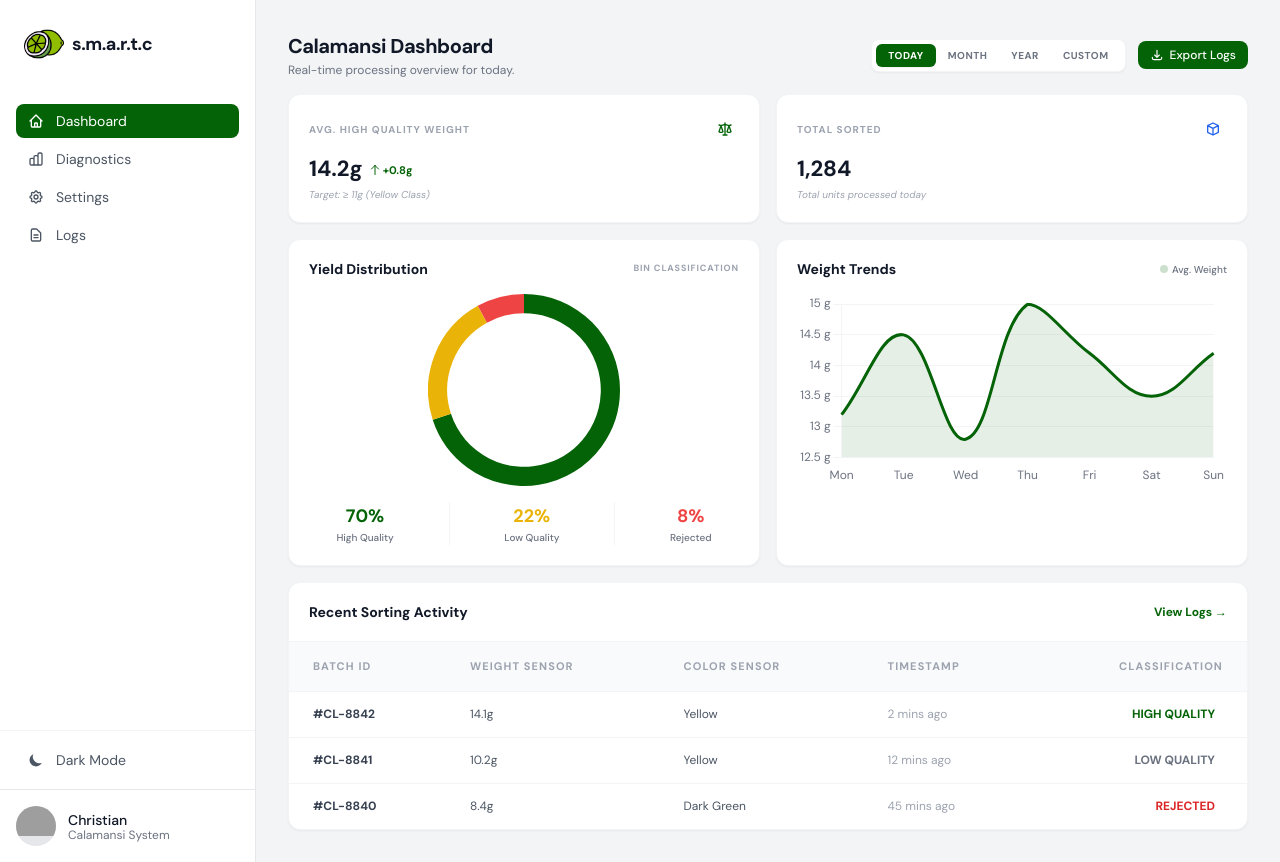
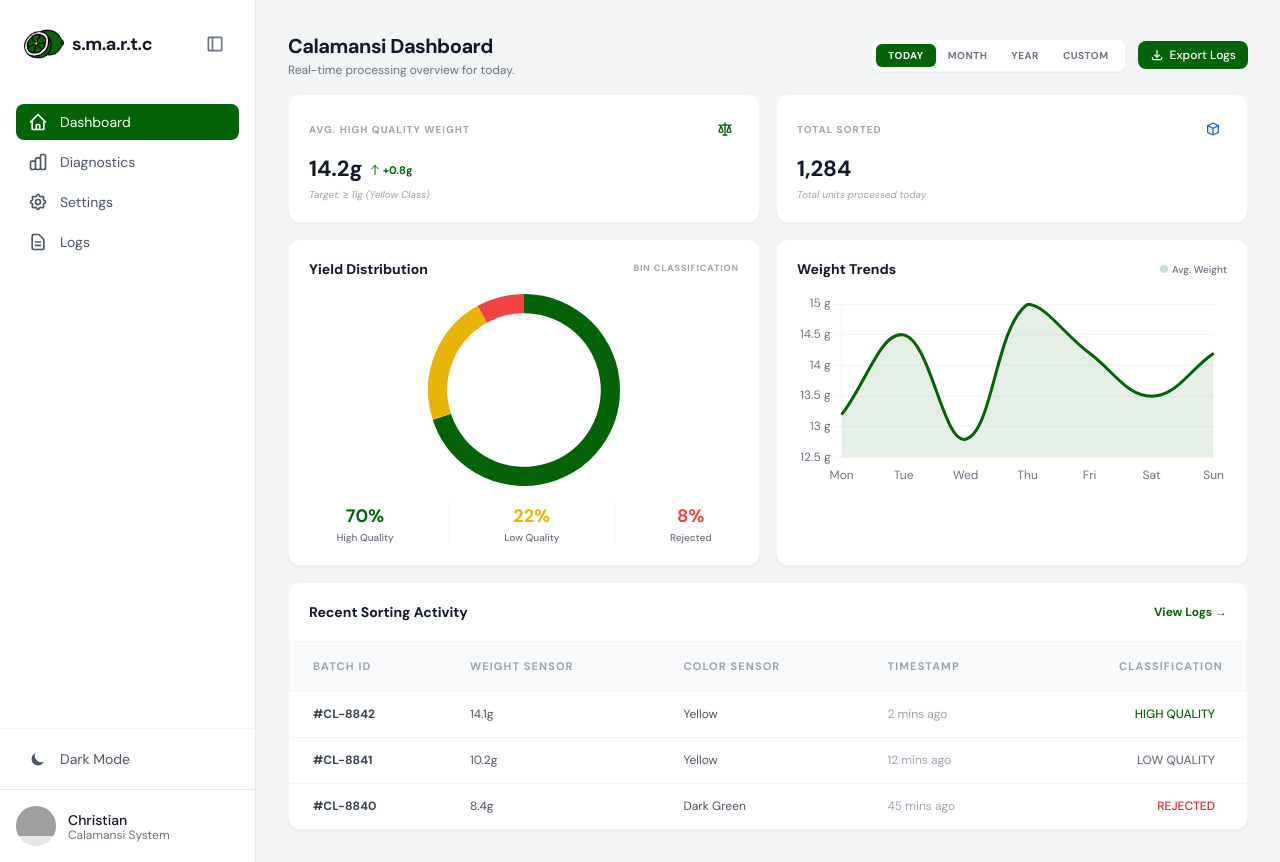
Before and after one commit to naoi-reii/smart-c-sorting, a Django app: page / in a window 1280 px wide. Run offline with Django 5.2, Linux system fonts and the light colour scheme; some libraries are stand-ins or nearby versions; grey boxes are pictures that could not be loaded.

Commit message:
logo and color and font size adjustments

```diff
--- a/app/templates/app/base.html
+++ b/app/templates/app/base.html
@@ -56,47 +56,56 @@
 <body class="bg-secondary text-gray-900 dark:bg-dark-bg dark:text-dark-text ui-base transition-colors duration-200">
     <div class="flex h-screen overflow-hidden">
         <!-- Sidebar -->
-        <aside class="w-64 bg-white dark:bg-dark-card border-r border-gray-200 dark:border-dark-border flex flex-col transition-colors duration-200">
-            <div class="p-6 flex items-center space-x-2">
-                <img src="{% static 'app/logo.png' %}" alt="SmartC Logo" class="w-10 h-10 object-contain">
-                <h1 class="text-[18px] font-bold tracking-tight dark:text-white">s.m.a.r.t.c</h1>
+        <aside id="sidebar" class="w-64 bg-white dark:bg-dark-card border-r border-gray-200 dark:border-dark-border flex flex-col transition-all duration-300 ease-in-out relative">
+            <div class="p-6 flex items-center justify-between">
+                <div class="flex items-center space-x-2 overflow-hidden">
+                    <img src="{% static 'app/logo-2.png' %}" alt="SmartC Logo" class="w-10 h-10 object-contain flex-shrink-0">
+                    <h1 class="sidebar-text text-[18px] font-bold tracking-tight dark:text-white transition-opacity duration-300">s.m.a.r.t.c</h1>
+                </div>
+                <button id="sidebar-toggle" class="p-1.5 rounded-lg hover:bg-gray-100 dark:hover:bg-gray-700 text-gray-500 transition-colors">
+                    <svg id="toggle-icon" class="w-5 h-5 transition-transform duration-300" fill="currentColor" viewBox="0 -960 960 960">
+                        <path d="M200-120q-33 0-56.5-23.5T120-200v-560q0-33 23.5-56.5T200-840h560q33 0 56.5 23.5T840-760v560q0 33-23.5 56.5T760-120H200Zm120-80v-560H200v560h120Zm80 0h360v-560H400v560Zm-80 0H200h120Z"/>
+                    </svg>
+                </button>
             </div>
 
-            <nav class="flex-1 px-4 space-y-1 mt-4">
+            <nav class="flex-1 px-4 space-y-1 mt-4 overflow-hidden">
                 <a href="{% url 'dashboard' %}" class="flex items-center space-x-3 px-3 py-2 rounded-lg {% if request.resolver_match.url_name == 'dashboard' %}bg-primary text-white{% else %}text-gray-600 dark:text-gray-400 hover:bg-gray-100 dark:hover:bg-gray-700{% endif %} transition-colors text-ui-base">
-                    <svg class="w-4 h-4" fill="none" stroke="currentColor" viewBox="0 0 24 24"><path stroke-linecap="round" stroke-linejoin="round" stroke-width="2" d="M3 12l2-2m0 0l7-7 7 7M5 10v10a1 1 0 001 1h3m10-11l2 2m-2-2v10a1 1 0 01-1 1h-3m-6 0a1 1 0 001-1v-4a1 1 0 011-1h2a1 1 0 011 1v4a1 1 0 001 1m-6 0h6"></path></svg>
-                    <span>Dashboard</span>
+                    <svg class="w-5 h-5 flex-shrink-0" fill="none" stroke="currentColor" viewBox="0 0 24 24"><path stroke-linecap="round" stroke-linejoin="round" stroke-width="2" d="M3 12l2-2m0 0l7-7 7 7M5 10v10a1 1 0 001 1h3m10-11l2 2m-2-2v10a1 1 0 01-1 1h-3m-6 0a1 1 0 001-1v-4a1 1 0 011-1h2a1 1 0 011 1v4a1 1 0 001 1m-6 0h6"></path></svg>
+                    <span class="sidebar-text transition-opacity duration-300">Dashboard</span>
                 </a>
                 <a href="#" class="flex items-center space-x-3 px-3 py-2 rounded-lg text-gray-600 dark:text-gray-400 hover:bg-gray-100 dark:hover:bg-gray-700 transition-colors text-ui-base">
-                    <svg class="w-4 h-4" fill="none" stroke="currentColor" viewBox="0 0 24 24"><path stroke-linecap="round" stroke-linejoin="round" stroke-width="2" d="M9 19v-6a2 2 0 00-2-2H5a2 2 0 00-2 2v6a2 2 0 002 2h2a2 2 0 002-2zm0 0V9a2 2 0 012-2h2a2 2 0 012 2v10m-6 0a2 2 0 002 2h2a2 2 0 002-2m0 0V5a2 2 0 012-2h2a2 2 0 012 2v14a2 2 0 01-2 2h-2a2 2 0 01-2-2z"></path></svg>
-                    <span>Diagnostics</span>
+                    <svg class="w-5 h-5 flex-shrink-0" fill="none" stroke="currentColor" viewBox="0 0 24 24"><path stroke-linecap="round" stroke-linejoin="round" stroke-width="2" d="M9 19v-6a2 2 0 00-2-2H5a2 2 0 00-2 2v6a2 2 0 002 2h2a2 2 0 002-2zm0 0V9a2 2 0 012-2h2a2 2 0 012 2v10m-6 0a2 2 0 002 2h2a2 2 0 002-2m0 0V5a2 2 0 012-2h2a2 2 0 012 2v14a2 2 0 01-2 2h-2a2 2 0 01-2-2z"></path></svg>
+                    <span class="sidebar-text transition-opacity duration-300">Diagnostics</span>
                 </a>
                 <a href="#" class="flex items-center space-x-3 px-3 py-2 rounded-lg text-gray-600 dark:text-gray-400 hover:bg-gray-100 dark:hover:bg-gray-700 transition-colors text-ui-base">
-                    <svg class="w-4 h-4" fill="none" stroke="currentColor" viewBox="0 0 24 24"><path stroke-linecap="round" stroke-linejoin="round" stroke-width="2" d="M10.325 4.317c.426-1.756 2.924-1.756 3.35 0a1.724 1.724 0 002.573 1.066c1.543-.94 3.31.826 2.37 2.37a1.724 1.724 0 001.065 2.572c1.756.426 1.756 2.924 0 3.35a1.724 1.724 0 00-1.066 2.573c.94 1.543-.826 3.31-2.37 2.37a1.724 1.724 0 00-2.572 1.065c-.426 1.756-2.924 1.756-3.35 0a1.724 1.724 0 00-2.573-1.066c-1.543.94-3.31-.826-2.37-2.37a1.724 1.724 0 00-1.065-2.572c-1.756-.426-1.756-2.924 0-3.35a1.724 1.724 0 001.066-2.573c-.94-1.543.826-3.31 2.37-2.37.996.608 2.296.07 2.572-1.065z"></path><path stroke-linecap="round" stroke-linejoin="round" stroke-width="2" d="M15 12a3 3 0 11-6 0 3 3 0 016 0z"></path></svg>
-                    <span>Settings</span>
+                    <svg class="w-5 h-5 flex-shrink-0" fill="none" stroke="currentColor" viewBox="0 0 24 24"><path stroke-linecap="round" stroke-linejoin="round" stroke-width="2" d="M10.325 4.317c.426-1.756 2.924-1.756 3.35 0a1.724 1.724 0 002.573 1.066c1.543-.94 3.31.826 2.37 2.37a1.724 1.724 0 001.065 2.572c1.756.426 1.756 2.924 0 3.35a1.724 1.724 0 00-1.066 2.573c.94 1.543-.826 3.31-2.37 2.37a1.724 1.724 0 00-2.572 1.065c-.426 1.756-2.924 1.756-3.35 0a1.724 1.724 0 00-2.573-1.066c-1.543.94-3.31-.826-2.37-2.37a1.724 1.724 0 00-1.065-2.572c-1.756-.426-1.756-2.924 0-3.35a1.724 1.724 0 001.066-2.573c-.94-1.543.826-3.31 2.37-2.37.996.608 2.296.07 2.572-1.065z"></path><path stroke-linecap="round" stroke-linejoin="round" stroke-width="2" d="M15 12a3 3 0 11-6 0 3 3 0 016 0z"></path></svg>
+                    <span class="sidebar-text transition-opacity duration-300">Settings</span>
                 </a>
                 <a href="{% url 'logs' %}" class="flex items-center space-x-3 px-3 py-2 rounded-lg {% if request.resolver_match.url_name == 'logs' %}bg-primary text-white{% else %}text-gray-600 dark:text-gray-400 hover:bg-gray-100 dark:hover:bg-gray-700{% endif %} transition-colors text-ui-base">
-                    <svg class="w-4 h-4" fill="none" stroke="currentColor" viewBox="0 0 24 24"><path stroke-linecap="round" stroke-linejoin="round" stroke-width="2" d="M9 12h6m-6 4h6m2 5H7a2 2 0 01-2-2V5a2 2 0 012-2h5.586a1 1 0 01.707.293l5.414 5.414a1 1 0 01.293.707V19a2 2 0 01-2 2z"></path></svg>
-                    <span>Logs</span>
+                    <svg class="w-5 h-5 flex-shrink-0" fill="none" stroke="currentColor" viewBox="0 0 24 24"><path stroke-linecap="round" stroke-linejoin="round" stroke-width="2" d="M9 12h6m-6 4h6m2 5H7a2 2 0 01-2-2V5a2 2 0 012-2h5.586a1 1 0 01.707.293l5.414 5.414a1 1 0 01.293.707V19a2 2 0 01-2 2z"></path></svg>
+                    <span class="sidebar-text transition-opacity duration-300">Logs</span>
                 </a>
             </nav>
 
-            <div class="px-4 py-3 border-t border-gray-100 dark:border-dark-border">
+            <div class="px-4 py-3 border-t border-gray-100 dark:border-dark-border overflow-hidden">
                 <button id="theme-toggle" class="flex items-center space-x-3 w-full px-3 py-2 rounded-lg text-gray-600 dark:text-gray-400 hover:bg-gray-100 dark:hover:bg-gray-700 transition-colors text-ui-base">
-                    <svg id="theme-toggle-dark-icon" class="hidden w-4 h-4" fill="currentColor" viewBox="0 0 20 20"><path d="M17.293 13.293A8 8 0 016.707 2.707a8.001 8.001 0 1010.586 10.586z"></path></svg>
-                    <svg id="theme-toggle-light-icon" class="hidden w-4 h-4" fill="currentColor" viewBox="0 0 20 20"><path d="M10 2a1 1 0 011 1v1a1 1 0 11-2 0V3a1 1 0 011-1zm4 8a4 4 0 11-8 0 4 4 0 018 0zm-.464 4.95l.707.707a1 1 0 001.414-1.414l-.707-.707a1 1 0 00-1.414 1.414zm2.12-10.607a1 1 0 010 1.414l-.706.707a1 1 0 11-1.414-1.414l.707-.707a1 1 0 011.414 0zM17 11a1 1 0 100-2h-1a1 1 0 100 2h1zm-7 4a1 1 0 011 1v1a1 1 0 11-2 0v-1a1 1 0 011-1zM5.05 6.464A1 1 0 106.465 5.05l-.708-.707a1 1 0 00-1.414 1.414l.707.707zm1.414 8.486l-.707.707a1 1 0 01-1.414-1.414l.707-.707a1 1 0 011.414 1.414zM4 11a1 1 0 100-2H3a1 1 0 000 2h1z" fill-rule="evenodd" clip-rule="evenodd"></path></svg>
-                    <span id="theme-toggle-text">Dark Mode</span>
+                    <div class="w-5 h-5 flex items-center justify-center flex-shrink-0">
+                        <svg id="theme-toggle-dark-icon" class="hidden w-4 h-4" fill="currentColor" viewBox="0 0 20 20"><path d="M17.293 13.293A8 8 0 016.707 2.707a8.001 8.001 0 1010.586 10.586z"></path></svg>
+                        <svg id="theme-toggle-light-icon" class="hidden w-4 h-4" fill="currentColor" viewBox="0 0 20 20"><path d="M10 2a1 1 0 011 1v1a1 1 0 11-2 0V3a1 1 0 011-1zm4 8a4 4 0 11-8 0 4 4 0 018 0zm-.464 4.95l.707.707a1 1 0 001.414-1.414l-.707-.707a1 1 0 00-1.414 1.414zm2.12-10.607a1 1 0 010 1.414l-.706.707a1 1 0 11-1.414-1.414l.707-.707a1 1 0 011.414 0zM17 11a1 1 0 100-2h-1a1 1 0 100 2h1zm-7 4a1 1 0 011 1v1a1 1 0 11-2 0v-1a1 1 0 011-1zM5.05 6.464A1 1 0 106.465 5.05l-.708-.707a1 1 0 00-1.414 1.414l.707.707zm1.414 8.486l-.707.707a1 1 0 01-1.414-1.414l.707-.707a1 1 0 011.414 1.414zM4 11a1 1 0 100-2H3a1 1 0 000 2h1z" fill-rule="evenodd" clip-rule="evenodd"></path></svg>
+                    </div>
+                    <span id="theme-toggle-text" class="sidebar-text transition-opacity duration-300">Dark Mode</span>
                 </button>
             </div>
 
-            <div class="p-4 border-t border-gray-200 dark:border-dark-border">
+            <div class="p-4 border-t border-gray-200 dark:border-dark-border overflow-hidden">
                 <div class="flex items-center space-x-3">
-                    <div class="w-10 h-10 rounded-full bg-gray-200 dark:bg-gray-700 overflow-hidden">
+                    <div class="w-10 h-10 rounded-full bg-gray-200 dark:bg-gray-700 overflow-hidden flex-shrink-0">
                         <img src="https://ui-avatars.com/api/?name=Admin&background=046307&color=fff" alt="User">
                     </div>
-                    <div>
-                        <p class="text-ui-base font-medium dark:text-white">Christian</p>
-                        <p class="text-ui-tiny text-gray-500 dark:text-dark-muted">Calamansi System</p>
+                    <div class="sidebar-text transition-opacity duration-300">
+                        <p class="text-ui-base font-medium dark:text-white whitespace-nowrap">Christian</p>
+                        <p class="text-ui-tiny text-gray-500 dark:text-dark-muted whitespace-nowrap">Calamansi System</p>
                     </div>
                 </div>
             </div>
@@ -109,6 +118,36 @@
     </div>
 
     <script>
+        // Sidebar Toggle Logic
+        const sidebar = document.getElementById('sidebar');
+        const sidebarToggle = document.getElementById('sidebar-toggle');
+        const toggleIcon = document.getElementById('toggle-icon');
+        const sidebarTexts = document.querySelectorAll('.sidebar-text');
+
+        function updateSidebarState(isMinimized) {
+            if (isMinimized) {
+                sidebar.classList.remove('w-64');
+                sidebar.classList.add('w-20');
+                toggleIcon.classList.add('rotate-180');
+                sidebarTexts.forEach(el => el.classList.add('opacity-0', 'pointer-events-none'));
+            } else {
+                sidebar.classList.remove('w-20');
+                sidebar.classList.add('w-64');
+                toggleIcon.classList.remove('rotate-180');
+                sidebarTexts.forEach(el => el.classList.remove('opacity-0', 'pointer-events-none'));
+            }
+        }
+
+        // Initialize sidebar state
+        let isMinimized = localStorage.getItem('sidebar-minimized') === 'true';
+        updateSidebarState(isMinimized);
+
+        sidebarToggle.addEventListener('click', () => {
+            isMinimized = !isMinimized;
+            localStorage.setItem('sidebar-minimized', isMinimized);
+            updateSidebarState(isMinimized);
+        });
+
         var themeToggleDarkIcon = document.getElementById('theme-toggle-dark-icon');
         var themeToggleLightIcon = document.getElementById('theme-toggle-light-icon');
         var themeToggleText = document.getElementById('theme-toggle-text');
--- a/app/templates/app/dashboard.html
+++ b/app/templates/app/dashboard.html
@@ -12,9 +12,9 @@
             <!-- Date Filter -->
             <div class="hidden md:flex items-center space-x-2 bg-white dark:bg-dark-card border border-gray-100 dark:border-dark-border rounded-lg p-1 shadow-sm">
                 <div class="flex">
-                    <button class="px-3 py-1 text-[10px] font-bold uppercase tracking-wider bg-primary text-white rounded-md shadow-sm">Today</button>
-                    <button class="px-3 py-1 text-[10px] font-bold uppercase tracking-wider text-gray-500 hover:text-gray-700 dark:text-dark-muted dark:hover:text-white transition-colors">Month</button>
-                    <button class="px-3 py-1 text-[10px] font-bold uppercase tracking-wider text-gray-500 hover:text-gray-700 dark:text-dark-muted dark:hover:text-white transition-colors">Year</button>
+                    <button id="filter-today" class="date-filter-btn px-3 py-1 text-[10px] font-bold uppercase tracking-wider bg-primary text-white rounded-md shadow-sm">Today</button>
+                    <button id="filter-month" class="date-filter-btn px-3 py-1 text-[10px] font-bold uppercase tracking-wider text-gray-500 hover:text-gray-700 dark:text-dark-muted dark:hover:text-white transition-colors">Month</button>
+                    <button id="filter-year" class="date-filter-btn px-3 py-1 text-[10px] font-bold uppercase tracking-wider text-gray-500 hover:text-gray-700 dark:text-dark-muted dark:hover:text-white transition-colors">Year</button>
                     <button id="custom-date-btn" class="px-3 py-1 text-[10px] font-bold uppercase tracking-wider text-gray-500 hover:text-gray-700 dark:text-dark-muted dark:hover:text-white transition-colors">Custom</button>
                 </div>
             </div>
@@ -40,16 +40,16 @@
                     <div class="grid grid-cols-1 gap-4">
                         <div>
                             <label class="block text-[10px] font-bold text-gray-400 dark:text-dark-muted uppercase tracking-widest mb-1.5">Start Date</label>
-                            <input type="date" class="w-full bg-gray-50 dark:bg-gray-800/50 border border-gray-100 dark:border-dark-border rounded-xl px-4 py-2.5 text-sm dark:text-white focus:ring-2 focus:ring-primary/20 focus:border-primary outline-none transition-all">
+                            <input type="date" id="start-date" class="w-full bg-gray-50 dark:bg-gray-800/50 border border-gray-100 dark:border-dark-border rounded-xl px-4 py-2.5 text-sm dark:text-white focus:ring-2 focus:ring-primary/20 focus:border-primary outline-none transition-all">
                         </div>
                         <div>
                             <label class="block text-[10px] font-bold text-gray-400 dark:text-dark-muted uppercase tracking-widest mb-1.5">End Date</label>
-                            <input type="date" class="w-full bg-gray-50 dark:bg-gray-800/50 border border-gray-100 dark:border-dark-border rounded-xl px-4 py-2.5 text-sm dark:text-white focus:ring-2 focus:ring-primary/20 focus:border-primary outline-none transition-all">
+                            <input type="date" id="end-date" class="w-full bg-gray-50 dark:bg-gray-800/50 border border-gray-100 dark:border-dark-border rounded-xl px-4 py-2.5 text-sm dark:text-white focus:ring-2 focus:ring-primary/20 focus:border-primary outline-none transition-all">
                         </div>
                     </div>
                     <div class="mt-8 flex space-x-3">
                         <button id="close-modal-btn" class="flex-1 px-4 py-2.5 text-xs font-bold text-gray-500 dark:text-dark-muted hover:bg-gray-50 dark:hover:bg-gray-800 rounded-xl transition-all uppercase tracking-widest">Cancel</button>
-                        <button class="flex-1 px-4 py-2.5 bg-primary text-white text-xs font-bold rounded-xl hover:opacity-90 shadow-lg shadow-primary/20 transition-all uppercase tracking-widest">Apply Range</button>
+                        <button id="apply-range-btn" class="flex-1 px-4 py-2.5 bg-primary text-white text-xs font-bold rounded-xl hover:opacity-90 shadow-lg shadow-primary/20 transition-all uppercase tracking-widest">Apply Range</button>
                     </div>
                 </div>
             </div>
@@ -158,7 +158,7 @@
                         <td class="px-6 py-4 text-gray-600 dark:text-dark-muted">Yellow</td>
                         <td class="px-6 py-4 text-gray-400 dark:text-gray-500">2 mins ago</td>
                         <td class="px-6 py-4 text-right">
-                            <span class="px-2 py-0.5 text-primary rounded font-bold uppercase">High Quality</span>
+                            <span class="px-2 py-0.5 text-primary rounded font-medium uppercase">High Quality</span>
                         </td>
                     </tr>
                     <tr class="hover:bg-gray-50/50 dark:hover:bg-gray-700/30 transition-colors group">
@@ -167,7 +167,7 @@
                         <td class="px-6 py-4 text-gray-600 dark:text-dark-muted">Yellow</td>
                         <td class="px-6 py-4 text-gray-400 dark:text-gray-500">12 mins ago</td>
                         <td class="px-6 py-4 text-right">
-                            <span class="px-2 py-0.5 text-gray-500 dark:text-dark-muted rounded font-bold uppercase">Low Quality</span>
+                            <span class="px-2 py-0.5 text-gray-500 dark:text-dark-muted rounded font-medium uppercase">Low Quality</span>
                         </td>
                     </tr>
                     <tr class="hover:bg-gray-50/50 dark:hover:bg-gray-700/30 transition-colors group">
@@ -176,7 +176,7 @@
                         <td class="px-6 py-4 text-gray-600 dark:text-dark-muted">Dark Green</td>
                         <td class="px-6 py-4 text-gray-400 dark:text-gray-500">45 mins ago</td>
                         <td class="px-6 py-4 text-right">
-                            <span class="px-2 py-0.5 text-red-600 rounded font-bold uppercase">Rejected</span>
+                            <span class="px-2 py-0.5 text-red-600 rounded font-medium uppercase">Rejected</span>
                         </td>
                     </tr>
                 </tbody>
@@ -258,14 +258,52 @@
         });
     });
 
+    // Date Filter Toggle Logic
+    const filterButtons = document.querySelectorAll('.date-filter-btn');
+
+    function setActiveFilter(activeBtn) {
+        filterButtons.forEach(btn => {
+            btn.classList.remove('bg-primary', 'text-white', 'rounded-md', 'shadow-sm');
+            btn.classList.add('text-gray-500', 'hover:text-gray-700', 'dark:text-dark-muted', 'dark:hover:text-white');
+        });
+        openBtn.classList.remove('bg-primary', 'text-white', 'rounded-md', 'shadow-sm');
+        openBtn.classList.add('text-gray-500', 'hover:text-gray-700', 'dark:text-dark-muted', 'dark:hover:text-white');
+
+        activeBtn.classList.add('bg-primary', 'text-white', 'rounded-md', 'shadow-sm');
+        activeBtn.classList.remove('text-gray-500', 'hover:text-gray-700', 'dark:text-dark-muted', 'dark:hover:text-white');
+    }
+
+    filterButtons.forEach(btn => {
+        btn.onclick = () => {
+            setActiveFilter(btn);
+            console.log(`Filter changed to: ${btn.textContent.trim()}`);
+        };
+    });
+
     // Modal Logic
     const modal = document.getElementById('date-modal');
     const openBtn = document.getElementById('custom-date-btn');
+    const applyBtn = document.getElementById('apply-range-btn');
     const closeBtns = [document.getElementById('close-modal-x'), document.getElementById('close-modal-btn')];
 
     if (openBtn) {
         openBtn.onclick = () => modal.classList.remove('hidden');
     }
+
+    if (applyBtn) {
+        applyBtn.onclick = () => {
+            const start = document.getElementById('start-date').value;
+            const end = document.getElementById('end-date').value;
+            if (start && end) {
+                console.log(`Applying range: ${start} to ${end}`);
+                setActiveFilter(openBtn); // Use openBtn (Custom) as the active filter
+                modal.classList.add('hidden');
+            } else {
+                alert('Please select both start and end dates.');
+            }
+        };
+    }
+
     closeBtns.forEach(btn => {
         if (btn) btn.onclick = () => modal.classList.add('hidden');
     });
```
Also changed, not shown: app/templates/app/logs.html (+23 -15 lines), app/static/app/logo-2.png, app/static/app/minimize-sidebar.svg (added), image.png (deleted), ui-guide.png (deleted).
